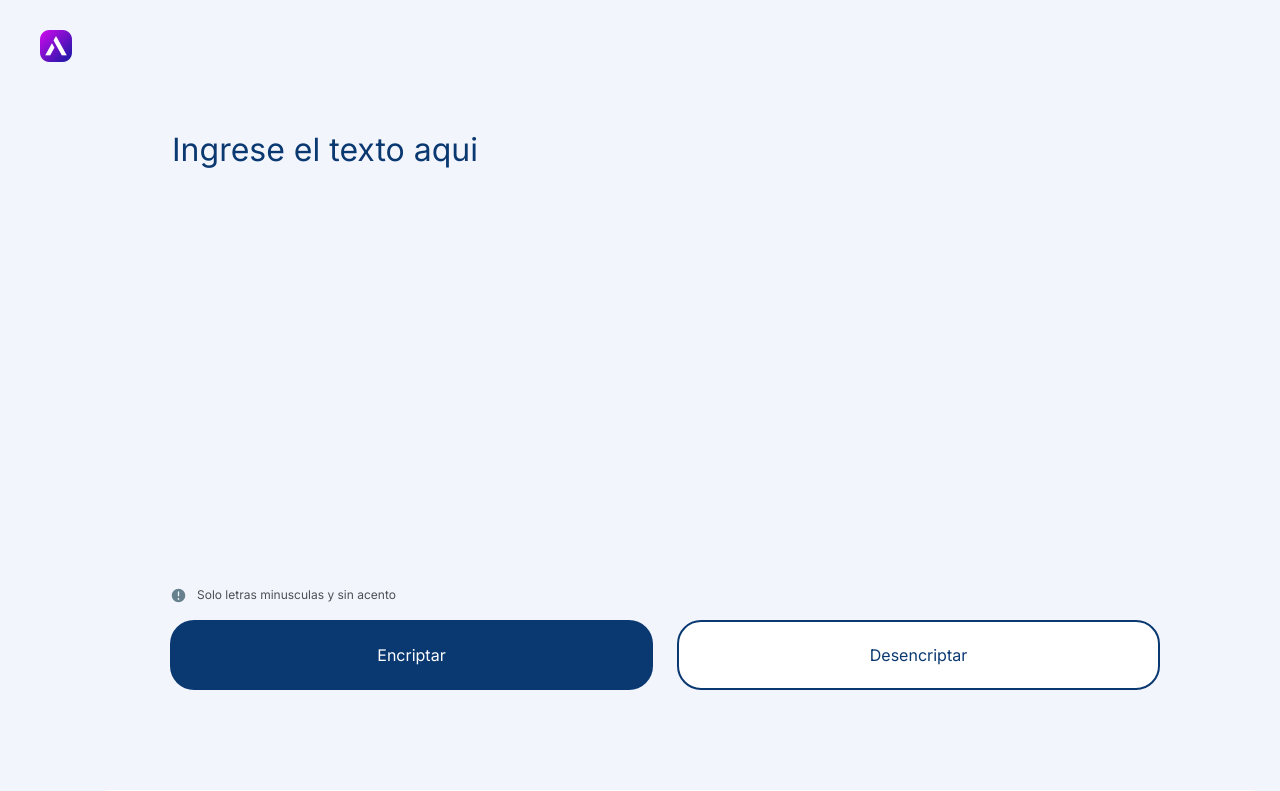
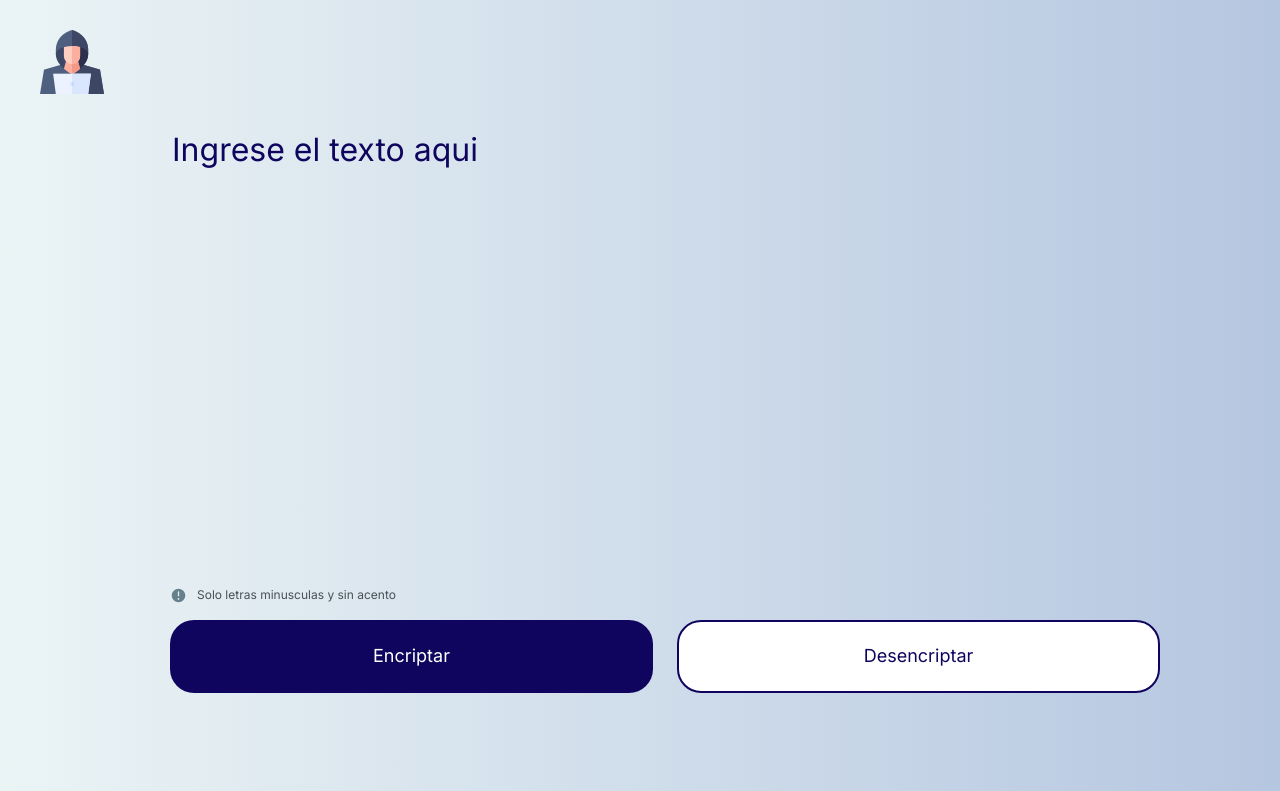
Before and after one commit to dlozanoc82/encriptador-de-texto, a website built with Vite: page index.html in a window 1280 px wide. Shown: the top 791 px of the page. Built offline with nearby package versions, Linux system fonts and the light colour scheme; some packages are replaced by stand-ins of ours.

Commit message:
Actualizacion de los estilos CSS

```diff
--- a/css/styles.css
+++ b/css/styles.css
@@ -3,9 +3,9 @@
     --white: #fff;
     --gray-400: #495057;
     --gray-500: #343A40;
-    --dark-blue-300: #0A3871;
-    --dark-blue-400: #072B61;
-    --light-blue-200: #EFF1FA;
+    --dark-blue-300: #0f055e;
+    --dark-blue-400: #00003d;
+    --light-blue-200: #e8e2fa;
     --font-principal: 'Inter',
         sans-serif;
 }
@@ -26,7 +26,8 @@ body {
     font-size: 1.6rem;
     line-height: 1.5;
     font-family: var(--font-principal);
-    background-color: var(--bakground);
+    background-image: linear-gradient(90deg, rgb(235, 244, 245) 0%, rgb(181, 198, 224) 100%);
+    background: -moz-linear-gradient(90deg, rgb(235, 244, 245) 0%, rgb(181, 198, 224) 100%);
 }
 
 img {
@@ -38,8 +39,9 @@ img {
 .btn {
     padding: 2.4rem;
     border-radius: 2.4rem;
-    font-size: 1.6rem;
+    font-size: 1.8rem;
     font-weight: 400;
+    transition: background-color .2s ease-in-out;
 }
 
 .btn:hover {
@@ -87,7 +89,7 @@ img {
     .header__image {
         position: absolute;
         top: 3rem;
-        width: 3.2rem;
+        width: 6.4rem;
     }
 
 }
@@ -202,6 +204,9 @@ img {
     border: 2px solid var(--dark-blue-300);
 }
 
+.button__copy:hover {
+    background-color: var(--light-blue-200);
+}
 
 .message {
     margin: 6.4rem .8rem;
--- a/index.html
+++ b/index.html
@@ -19,7 +19,7 @@
     <div class="container">
         <header class="header">
             <div class="header__logo">
-                <img class="header__image" src="./img/letter-a.png" alt="Logo Encriptador">
+                <img class="header__image" src="./img/hacker.png" alt="Logo Encriptador">
             </div>
         </header>
     </div>
```
Also changed, not shown: img/hacker.png (added).
